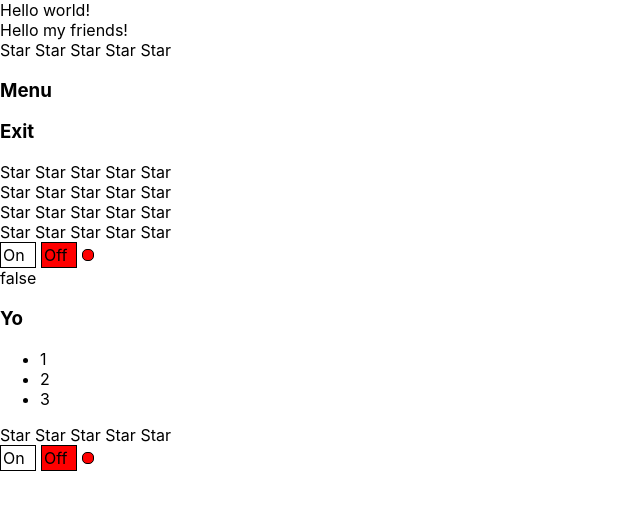
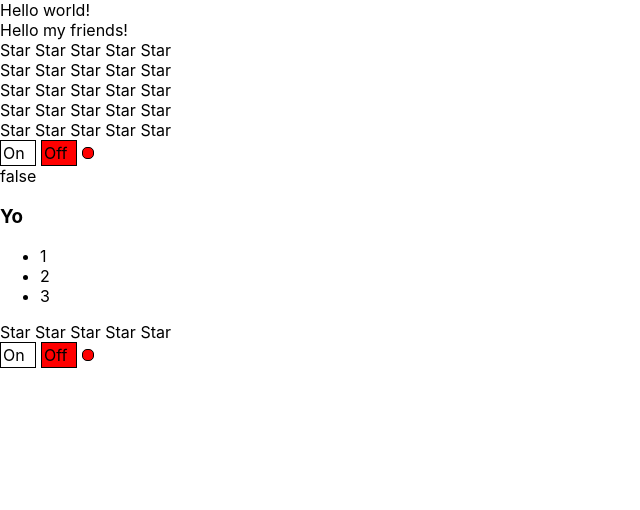
Before and after one commit to Anton-Martynenko/React-prosto, a React (Create React App) app: page / in a window 1280 px wide. Shown: the top 510 px of the page, without its empty margins (0-640 px from the left). Built offline with nearby package versions, Linux system fonts and the light colour scheme.

Commit message:
onClickCallback

```diff
--- a/src/App.tsx
+++ b/src/App.tsx
@@ -23,12 +23,12 @@
             <PageTitle title={"Hello world!"}/>
             <PageTitle title={"Hello my friends!"}/>
             <Rating value={ratingValue} onClick={setRatingValue}/>
-            <Accordion titleValue={"Menu"} collapsed={accordionCollapsed} onChange={() => {
-                setAccordionCollapsed(!accordionCollapsed)
-            }} items={[]}/>
-            <Accordion titleValue={"Exit"} collapsed={accordionCollapsed} onChange={() => {
-                setAccordionCollapsed(!accordionCollapsed)
-            }} items={[]}/>
+            {/*<Accordion titleValue={"Menu"} collapsed={accordionCollapsed} onChange={() => {*/}
+            {/*    setAccordionCollapsed(!accordionCollapsed)*/}
+            {/*}} />*/}
+            {/*<Accordion titleValue={"Exit"} collapsed={accordionCollapsed} onChange={() => {*/}
+            {/*    setAccordionCollapsed(!accordionCollapsed)*/}
+            {/*}} />*/}
             <Rating value={ratingValue} onClick={setRatingValue}/>
             <Rating value={ratingValue} onClick={setRatingValue}/>
             <Rating value={ratingValue} onClick={setRatingValue}/>
--- a/src/components/Accordion/Accordion.tsx
+++ b/src/components/Accordion/Accordion.tsx
@@ -1,10 +1,16 @@
 import React from "react";
+
+type ItemType = {
+    title: string
+    value: any
+}
 
 type AccordionPropsType = {
     titleValue: string
     collapsed: boolean
     onChange: () => void
-    items: string[]
+    items: ItemType[]
+    onClick: (value: any) => void
 }
 
 type AccordionTitlePropsType = {
@@ -17,7 +23,7 @@
     return (
         <div>
             <AccordionTitle title={props.titleValue} onChange={props.onChange}/>
-            {!props.collapsed && <AccordionBody items={props.items}/>}
+            {!props.collapsed && <AccordionBody items={props.items} onClick={props.onClick}/>}
         </div>
     );
 
@@ -31,14 +37,15 @@
 }
 
 type AccordionBodyPropsType = {
-    items: string[]
+    items: ItemType[]
+    onClick: (value: any) => void
 }
 
 function AccordionBody(props: AccordionBodyPropsType) {
     console.log("AccordionBody rendering");
     return (
         <ul>
-            {props.items.map((i, index) => <li key={index}>{i}</li>)}
+            {props.items.map((i, index) => <li onClick={() => {props.onClick(i.value)}} key={index}>{i.title}</li>)}
         </ul>
     );
 }
```
Also changed, not shown: 1 other file (tests, documents, lock files or other folders).
